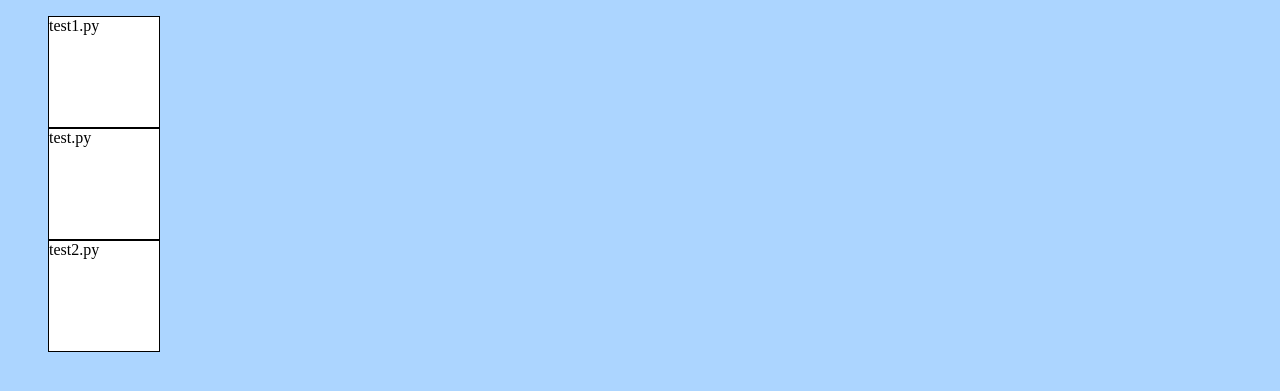
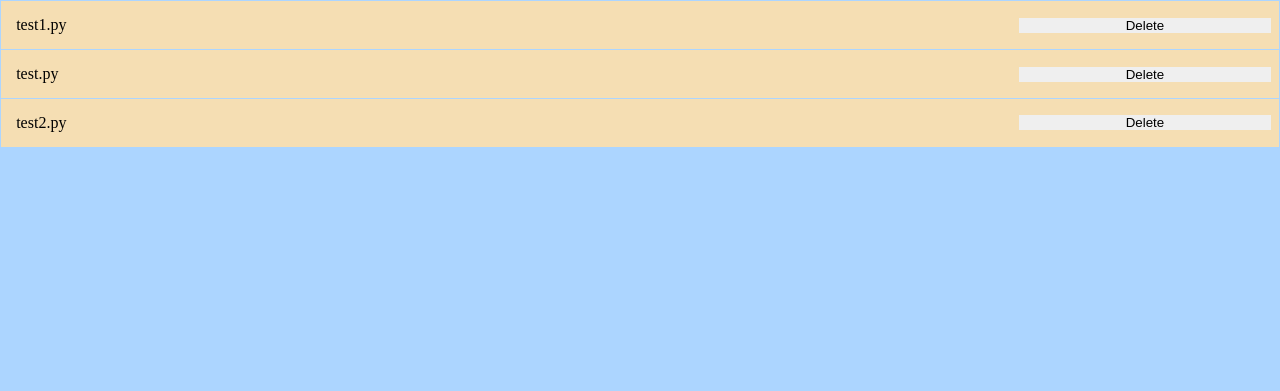
Before and after one commit to BlackGhost0051/FastCode, a Flask app: page /python in a window 1280 px wide. Shown: the top 391 px of the page. Run offline with Flask 3, Linux system fonts and the light colour scheme.

Commit message:
Mod style && Add delete

```diff
--- a/app/static/css/style.css
+++ b/app/static/css/style.css
@@ -1,3 +1,9 @@
+*{
+    margin: 0;
+    padding: 0;
+    border: 0;
+}
+
 body{
     background: rgb(172, 213, 255);
 }
@@ -9,6 +15,18 @@ body{
     color: aliceblue;
     width: 10ex;
 }
+
+
+#menu{
+    padding: 0ex;
+}
+
+
+
+
+
+
+
 
 #languages_block{
     margin: 0ex 10ex 0ex 10ex;
@@ -22,7 +40,7 @@ body{
     background: aqua;
 }
 
-li{
+#languages_block li{
     height: 15ex;
     width: 15ex;
     list-style: none;
@@ -30,14 +48,45 @@ li{
     border: solid 0.2ex black;
 }
 
-li a{
+#languages_block li a{
     color: black;
     text-decoration: none;
     text-align: center;
 }
 
-li a img {
+#languages_block li a img {
     height: 10ex;
     width: 10ex;
     padding: 0.5ex;
 }
+
+
+
+
+
+#code_list {
+    padding: 0ex;
+}
+
+#code_list li {
+    display: flex;
+    align-items: center;
+    background: wheat;
+    margin: 0.2ex;
+    padding: 1ex;
+    position: relative;
+}
+
+#code_list li a {
+    flex: 1;
+    text-decoration: none;
+    color: inherit;
+    font-weight: normal;
+    padding: 1ex;
+}
+
+#code_list li button {
+    flex: 0 0 20%;
+    height: 100%;
+    margin-left: 1.5ex;
+}
--- a/app/static/js/code_list.js
+++ b/app/static/js/code_list.js
@@ -9,7 +9,38 @@ fetch(urlTask)
     .then(data => {
         data.forEach(file => {
             var li = document.createElement("li");
-            li.textContent = file;
+            var a = document.createElement("a");
+            var deleteButton = document.createElement("button");
+
+            a.textContent = file;
+            a.href = currentUrl + "/get_code/" + file;
+
+            deleteButton.textContent = "Delete";
+            deleteButton.addEventListener('click', function(){
+                var isSure = window.confirm("Are you sure you want to delete this file?");
+                if (isSure) {
+                    fetch(currentUrl + "/remove_file/" + file, {
+                        method: "POST",
+                    })
+                    .then(response => {
+                        if (response.ok) {
+                            li.remove();
+                            alert("File deleted successfully!");
+                        } else {
+                            alert("Error deleting file.");
+                        }
+                    })
+                    .catch(error => {
+                        console.error('Error during deletion:', error);
+                        alert("An error occurred while trying to delete the file.");
+                    });
+                }
+            });
+
+
+            li.appendChild(a);
+            li.appendChild(deleteButton);
+
             code_list.appendChild(li);
         });
     })
```
